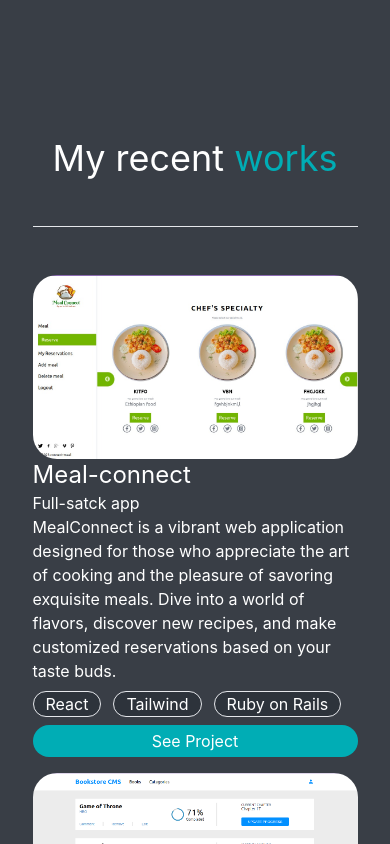
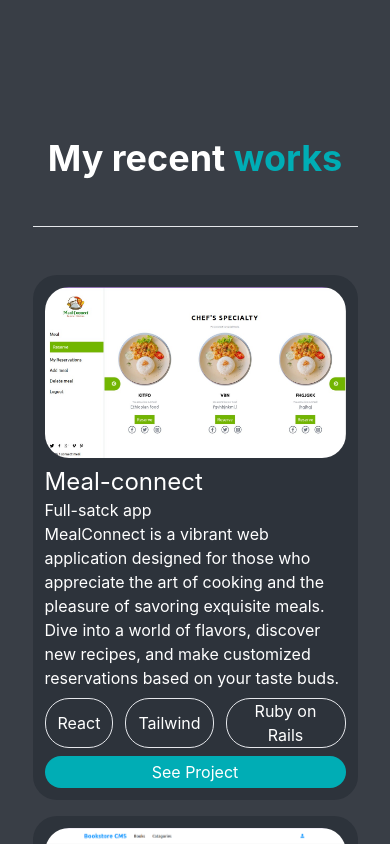
Before and after one commit to BranBayou/portfolio, a React (Create React App) app: page / in a window 390 px wide. Shown: the part 2720-3564 px from the top of the page. Built offline with nearby package versions, Linux system fonts and the light colour scheme.

Commit message:
Add responsive works section

```diff
--- a/src/components/works/Showcase.jsx
+++ b/src/components/works/Showcase.jsx
@@ -5,8 +5,8 @@
   return (
     <div className="w-full grid grid-cols-1 sm:grid-cols-1 md:grid-cols-2 ib:grid-cols-3  gap-4">
       {Constant.map((data, index) => (
-        <div key={index} className={``}>
-          <div className="">
+        <div key={index} className={`bg-darkt p-3 rounded-3xl`}>
+          <div className="mb-2">
             <img src={data.img[0]} className="w-full rounded-3xl" alt="img" />
           </div>
           <div className="">
--- a/src/components/works/WorksHeader.jsx
+++ b/src/components/works/WorksHeader.jsx
@@ -5,7 +5,7 @@
   return (
     <div className="h-full">
       <div className="w-full flex items-center justify-center mb-12 py-12 border-b">
-       <h1 className="text-4xl">
+       <h1 className="text-4xl font-bold">
          My recent <span className="text-aquab">works</span>
        </h1>
       </div>
```
